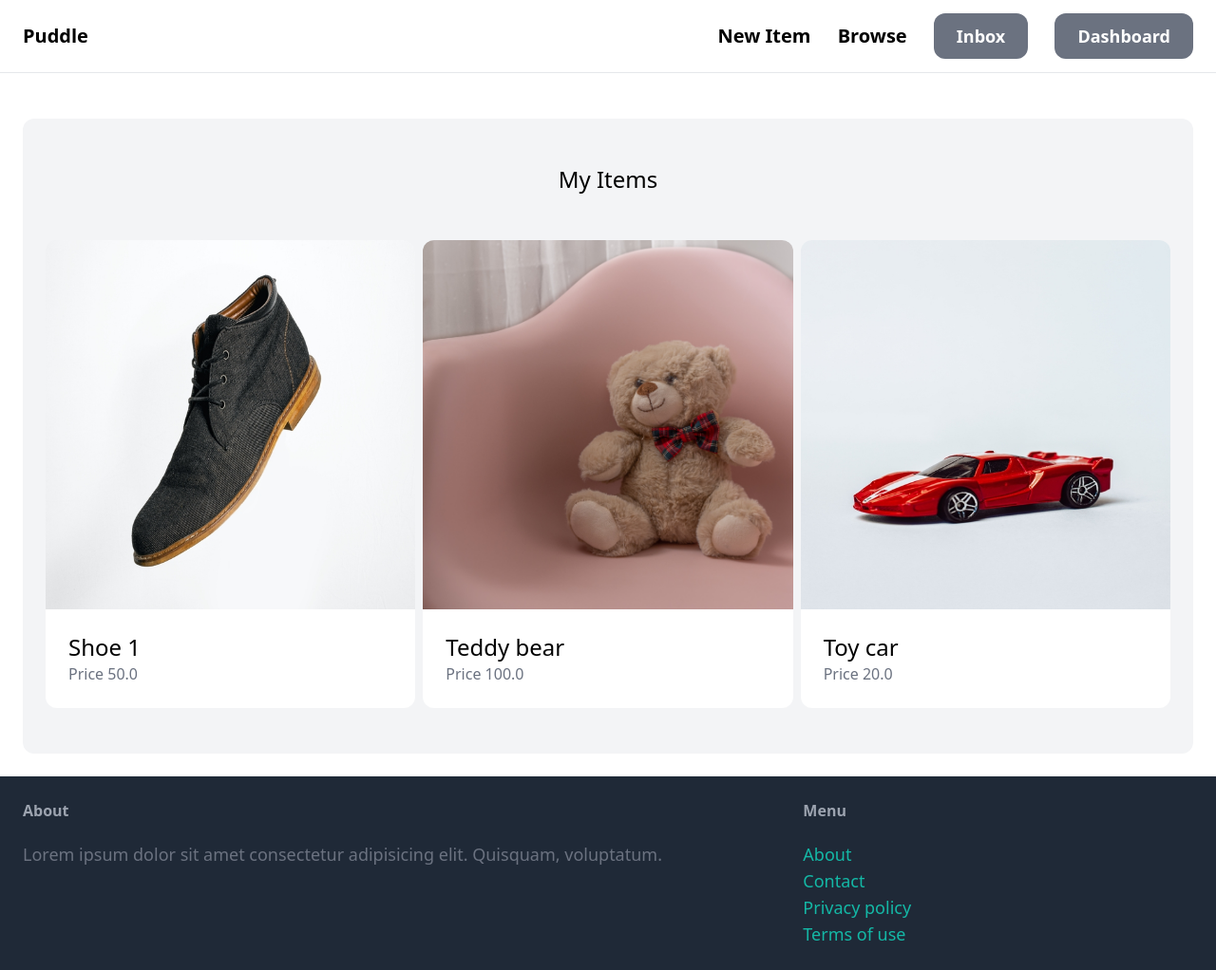
After one commit to agyeievans/django-marketplace, a Django app: page /dashboard/ in a window 1280 px wide. The commit adds this page. Shown: the whole page at 95% size. Run offline with Django 4.2, Linux system fonts and the light colour scheme; a user stored in the database is signed in; data comes from the database, SQL or seed files in the repository; some libraries are stand-ins or nearby versions.

Commit message:
create dashboard for users

```diff
--- a/core/templates/core/base.html
+++ b/core/templates/core/base.html
@@ -18,7 +18,7 @@
 
             {% if user.is_authenticated %}
                 <a href="#" class="px-6 py-3 text-lg font-semibold bg-gray-500 text-white rounded-xl hover:bg-gray-700">Inbox</a>
-                <a href="#" class="px-6 py-3 text-lg font-semibold bg-gray-500 text-white rounded-xl hover:bg-gray-700">Dashboard</a>
+                <a href="{% url 'dashboard:index' %}" class="px-6 py-3 text-lg font-semibold bg-gray-500 text-white rounded-xl hover:bg-gray-700">Dashboard</a>
             {% else%}
                 <a href="{% url 'core:signup' %}" class="px-6 py-3 text-lg font-semibold bg-teal-500 text-white rounded-xl hover:bg-teal-700">Sign up</a>
                 <a href="{% url 'core:login' %}" class="px-6 py-3 text-lg font-semibold bg-gray-500 text-white rounded-xl hover:bg-gray-700">Log in</a>
--- /dev/null
+++ b/dashboard/templates/dashboard/index.html
@@ -0,0 +1,26 @@
+{% extends 'core/base.html' %}
+
+{% block title %}Dashboard{% endblock %}
+
+{% block content %}
+    <div class="mt-6 px-6 py-12 bg-gray-100 rounded-xl">
+        <h2 class="mb-12 text-2xl text-center">My Items</h2>
+
+        <div class="grid grid-cols-3 gap-2">
+            {% for item in items %}
+                <div>
+                    <a href="{% url 'item:detail' item.id %}">
+                        <div>
+                            <img src="{{ item.image.url }}" alt="{{ item.name }}" class="rounded-t-xl">
+                        </div>
+
+                        <div class="p-6 bg-white rounded-b-xl">
+                            <h2 class="text-2xl">{{ item.name }}</h2>
+                            <p class="text-gray-500">Price {{ item.price }}</p>
+                        </div>
+                    </a>
+                </div>
+            {% endfor %}
+        </div>
+    </div>
+{% endblock %}
--- /dev/null
+++ b/dashboard/urls.py
@@ -0,0 +1,8 @@
+from django.urls import path
+from . import views
+
+app_name = 'dashboard'
+
+urlpatterns = [
+    path('', views.index, name='index'),
+]
--- a/dashboard/views.py
+++ b/dashboard/views.py
@@ -1,3 +1,11 @@
 from django.shortcuts import render
+from item.models import Item
+from django.contrib.auth.decorators import login_required
 
-# Create your views here.
+# Creating dashboard for user to view their items
+@login_required
+def index(request):
+    # Get all items created by the user
+    items = Item.objects.filter(created_by=request.user)
+
+    return render(request, 'dashboard/index.html', {'items': items, })
--- a/puddle/urls.py
+++ b/puddle/urls.py
@@ -8,4 +8,5 @@ urlpatterns = [
     path('admin/', admin.site.urls),
     path('', include('core.urls')),
     path('item/', include('item.urls', namespace='item')),
+    path('dashboard/', include('dashboard.urls', namespace='dashboard')),
 ] + static(settings.MEDIA_URL, document_root=settings.MEDIA_ROOT)
```
